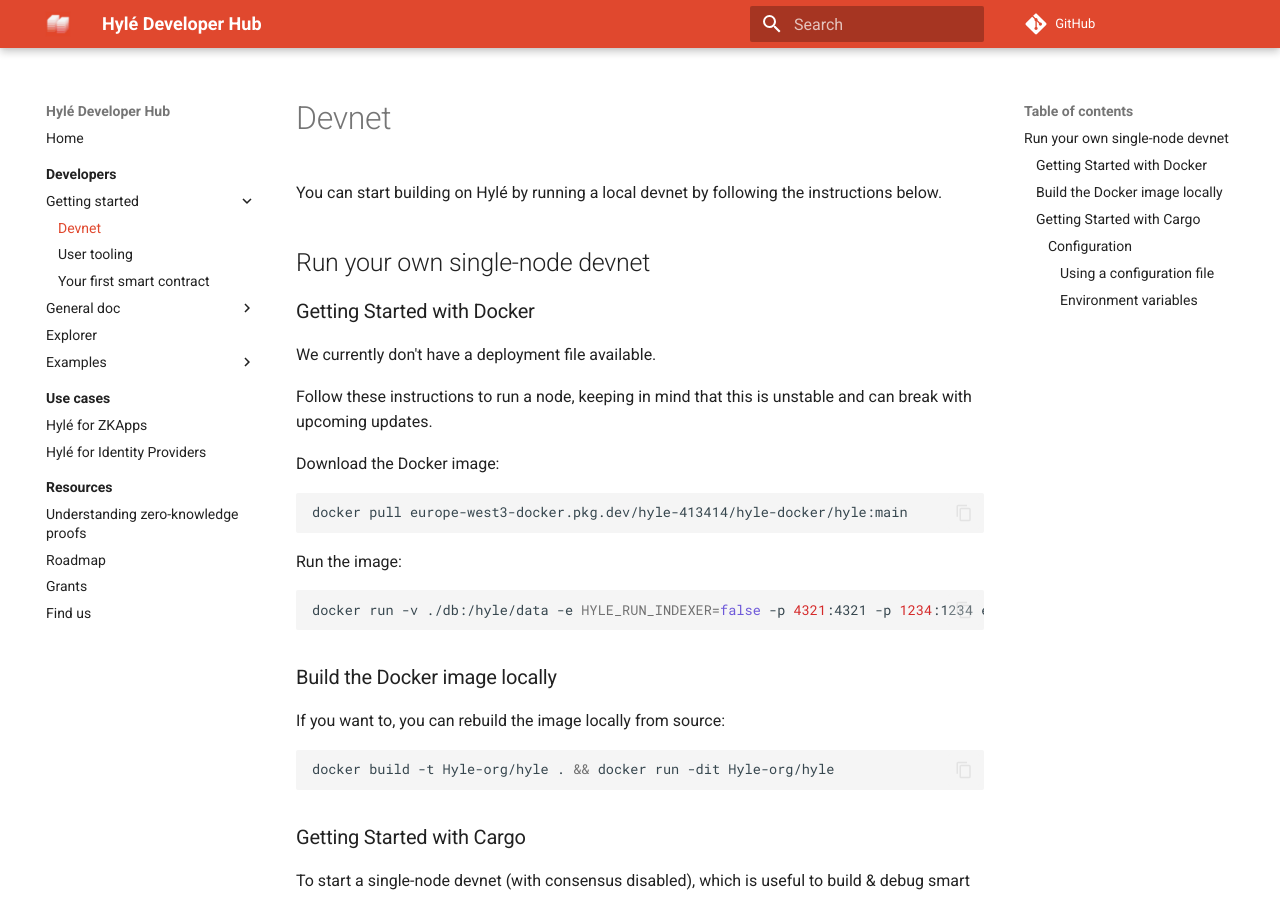
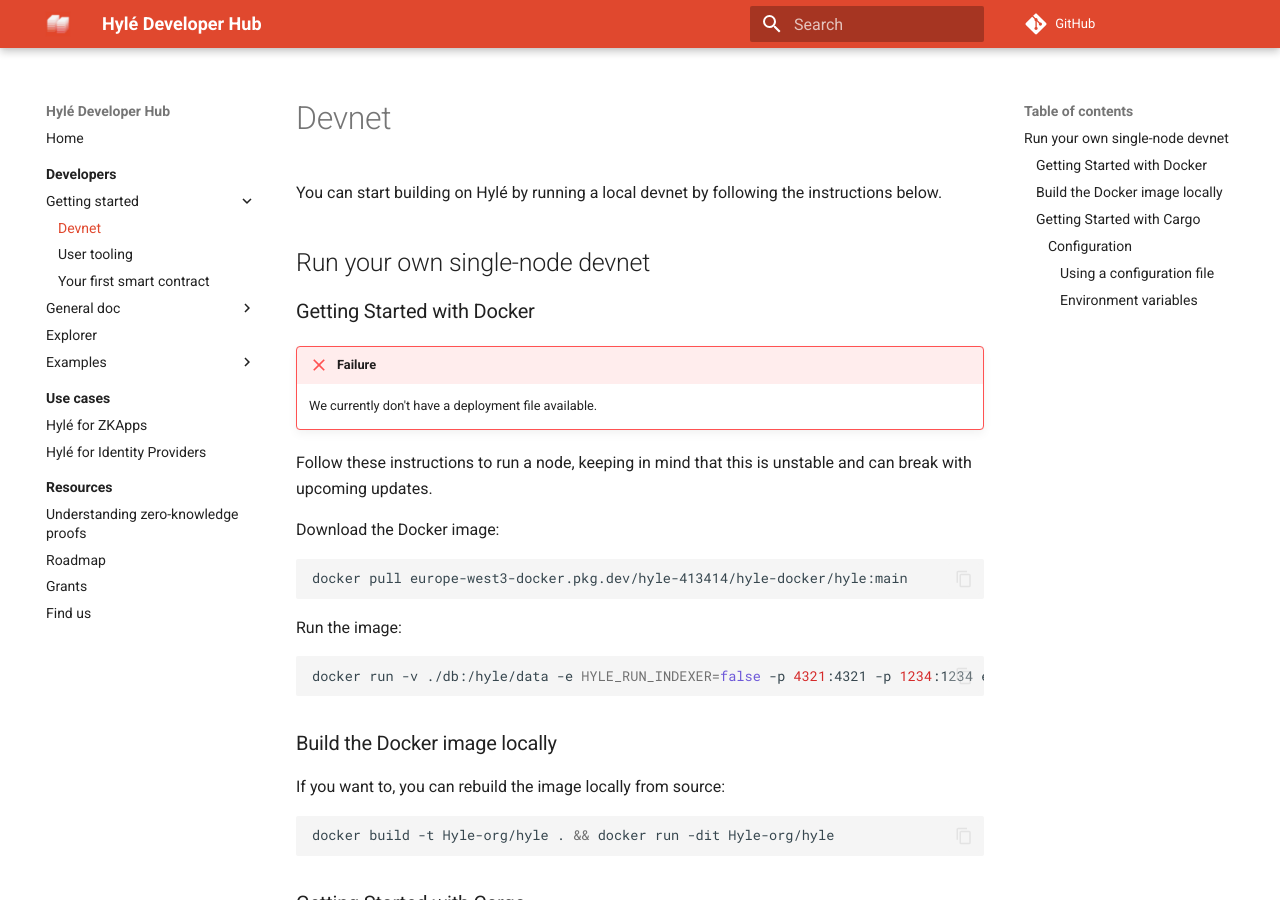
Before and after one commit to Hyle-org/devhub-hyle, an MkDocs documentation site: the page built from docs/developers/getting-started/devnet.md, in a window 1280 px wide and 900 px high. Built offline with MkDocs 1.6.1 and Material for MkDocs 9.7.7, drawn with Linux system fonts in a browser that asks for light colours; comment, search, counter and statistics services are not loaded.

```diff
--- a/docs/developers/getting-started/devnet.md
+++ b/docs/developers/getting-started/devnet.md
@@ -10,7 +10,8 @@ You can start building on Hylé by running a local devnet by following the instr
 
 ### Getting Started with Docker
 
-We currently don't have a deployment file available.
+!!! failure
+    We currently don't have a deployment file available.
 
 Follow these instructions to run a node, keeping in mind that this is unstable and can break with upcoming updates.
 
```
